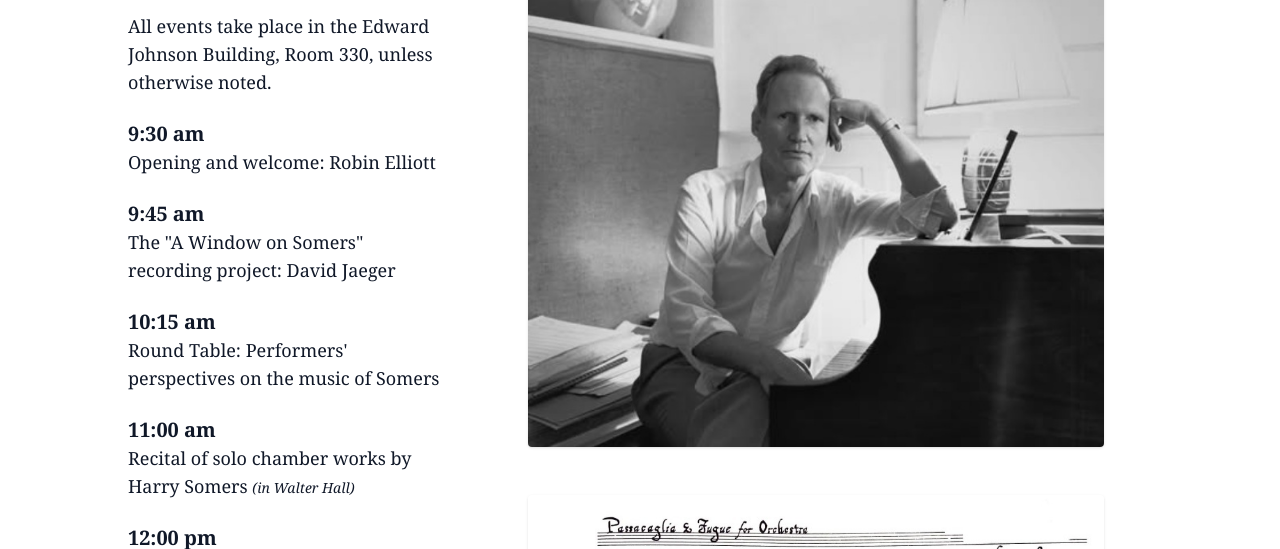
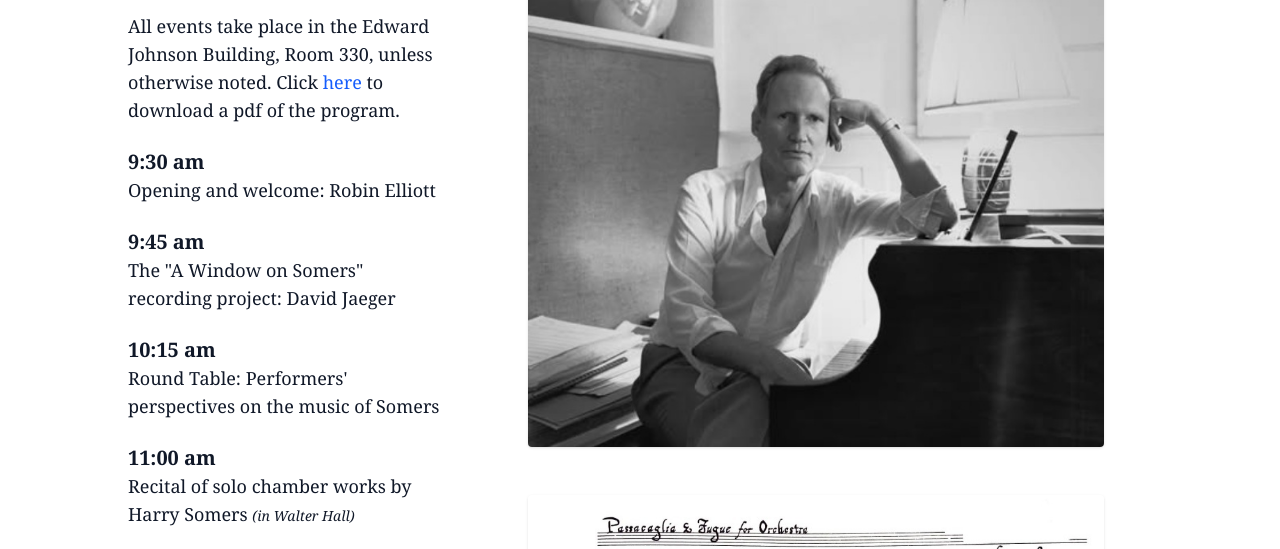
Before and after one commit to amusictheorist/harry-somers-symposium, an Eleventy site: page pages/schedule.html in a window 1280 px wide. Shown: the part 213-762 px from the top of the page. Built offline with nearby package versions, Linux system fonts and the light colour scheme; Eleventy itself is replaced by a stand-in of ours; files that its build step writes are made by us from their sources.

Commit message:
add program pdf download

```diff
--- a/pages/schedule.html
+++ b/pages/schedule.html
@@ -4,10 +4,15 @@ title: "Schedule - Harry Somers at 100"
 permalink: /schedule/
 ---
 <section class="mt-12 mb-12">
-<div class="grid grid-cols-1 md:grid-cols-3 gap-8 items-start">
-  <div class="col-span-1 space-y-6 text-base sm:text-lg">
+  <div class="grid grid-cols-1 md:grid-cols-3 gap-8 items-start">
+    <div class="col-span-1 space-y-6 text-base sm:text-lg">
       <h2 class="text-2xl sm:text-3xl font-semibold mb-4">Symposium Schedule</h2>
-      <p class="mb-6">All events take place in the Edward Johnson Building, Room 330, unless otherwise noted.</p>
+      <p class="mb-6">All events take place in the Edward Johnson Building, Room 330, unless otherwise noted. Click
+        <a href="/public/assets/program.pdf" download class="text-blue-600 hover:underline">
+          here
+        </a>
+        to download a pdf of the program.
+      </p>
 
       <ul class="space-y-6">
         <li>
@@ -54,8 +59,7 @@ permalink: /schedule/
         <li>
           <div class="font-semibold text-lg sm:text-xl">8:00 pm</div>
           <div>
-            University of Toronto Symphony Orchestra concert, including Somers's <em>Passacaglia and Fugue</em> (1954) and works by Benjamin Gabbay, Haydn, and Beethoven
-            <span class="italic text-sm">(in Tribute Communities Recital Hall, York University)</span>—
+            University of Toronto Symphony Orchestra concert, including Somers's <em>Passacaglia and Fugue</em> (1954) and works by Benjamin Gabbay, Haydn, and Beethoven <span class="italic text-sm">(in Tribute Communities Recital Hall, York University)</span>—
             <a href="https://example.com/concert-tickets" class="text-blue-600 hover:underline" target="_blank" rel="noopener">get tickets</a>
           </div>
         </li>
```
